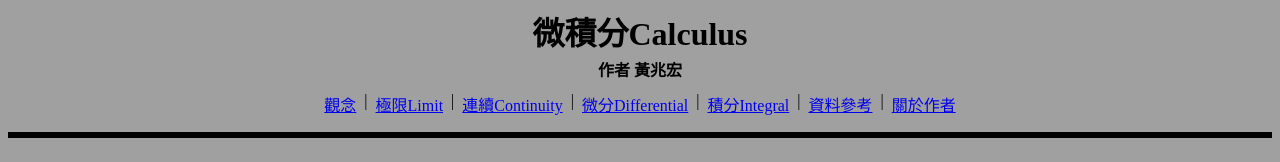
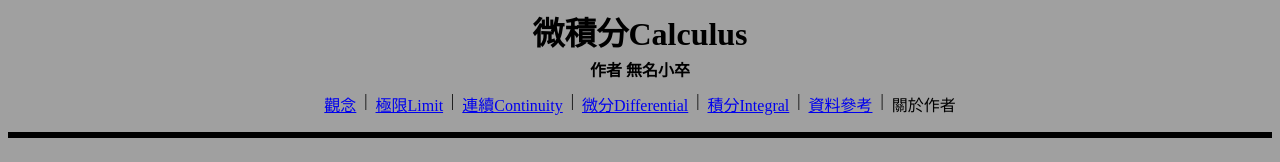
Before and after one commit to HENRY596196/Calculus, a plain HTML site: page index.html in a window 1280 px wide. Shown: the top 162 px of the page. Drawn offline with Linux system fonts and the light colour scheme.

Commit message:
更新 index.html

```diff
--- a/index.html
+++ b/index.html
@@ -17,7 +17,7 @@
         <table style="margin: 0 auto; text-align: center;" >
             <tr>
                 <th>作者</th>
-                <th>黃兆宏</th>
+                <th>無名小卒</th>
             </tr>
         </table>
 
@@ -29,7 +29,7 @@
                 <a href="#h2-4">微分Differential</a> |
                 <a href="#h2-5">積分Integral</a> |
                 <a href="#h2-6">資料參考</a> |
-                <a href="https://hkenry126.github.io/my-personal-website/" target="_blank">關於作者</a>
+                <a>關於作者</a>
             </nav>
 
             <!-- <div class="counter-wrapper">
```
